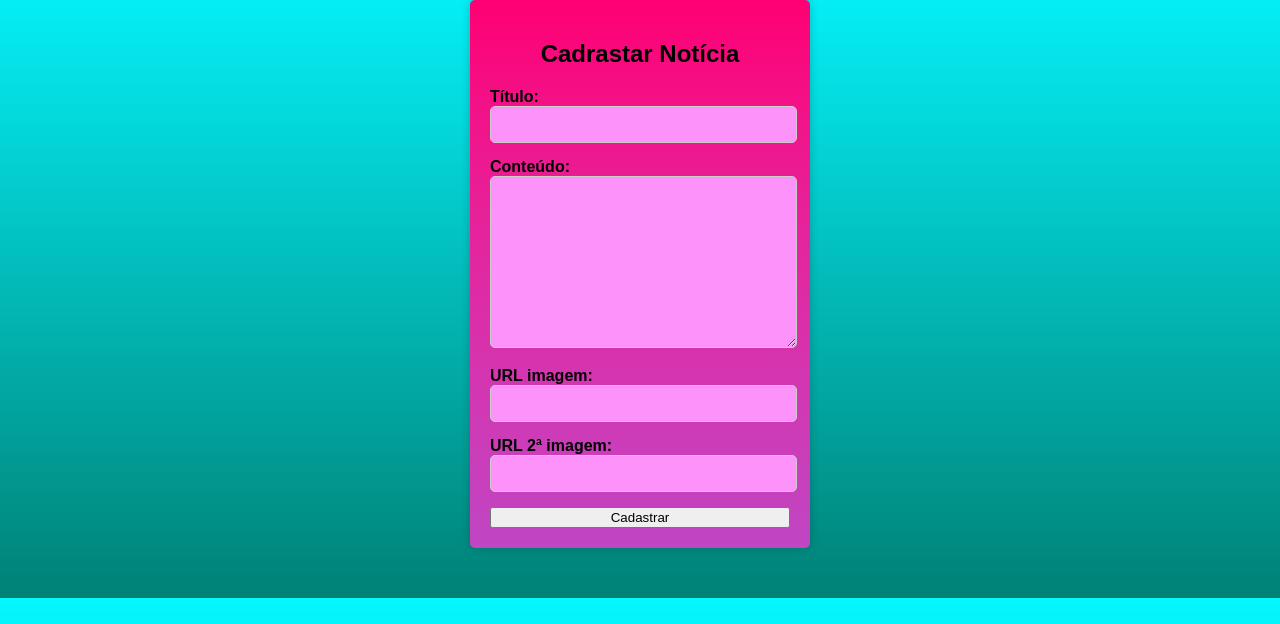
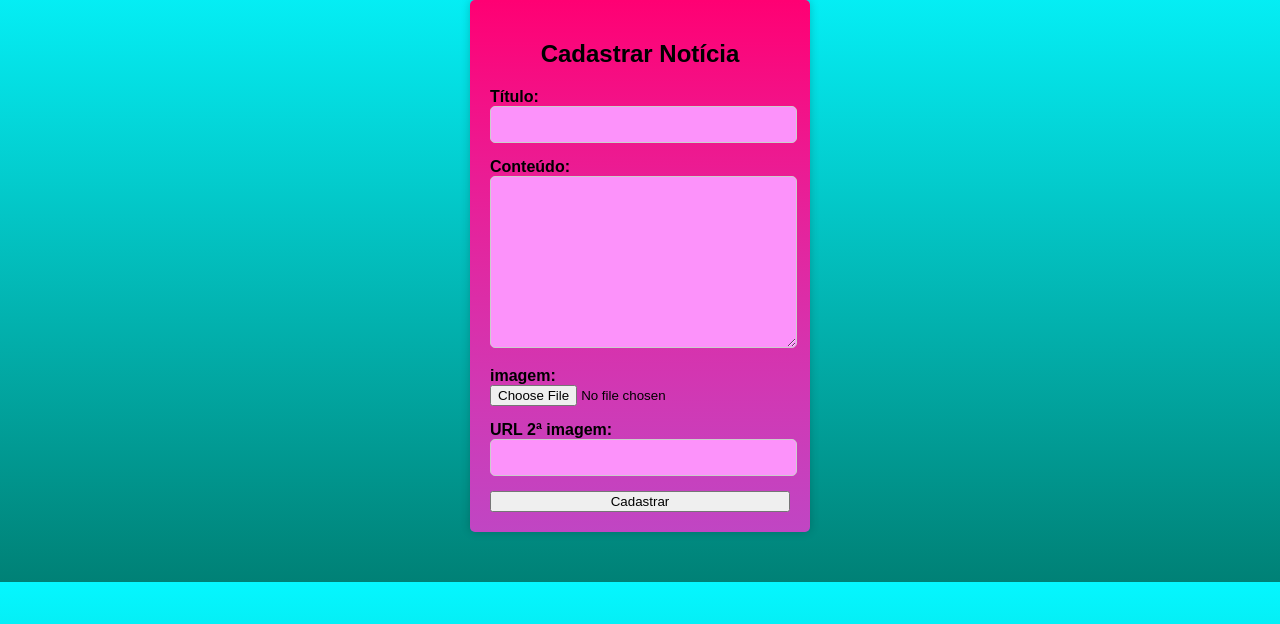
Before and after one commit to Ratattuii/Blog-Squad, a Flask app: page /cadastrar in a window 1280 px wide. Shown: the part 50-674 px from the top of the page. Run offline with Flask 3, Linux system fonts and the light colour scheme.

Commit message:
syntax fix

```diff
--- a/templates/cadastrar.html
+++ b/templates/cadastrar.html
@@ -13,7 +13,7 @@
     </header>
 
     <section class="container">
-        <h1>Cadrastar Notícia</h1>
+        <h1>Cadastrar Notícia</h1>
 
         <form action="/cadastrar" method="POST">
 
@@ -28,8 +28,8 @@
             </div>
 
             <div class="input-container">
-                <label for="">URL imagem:</label>
-                <input type="url" name="imagem" id="imagem">
+                <label for="">imagem:</label>
+                <input type="file" name="imagem" id="imagem">
             </div>
 
             <div class="input-container">
```
